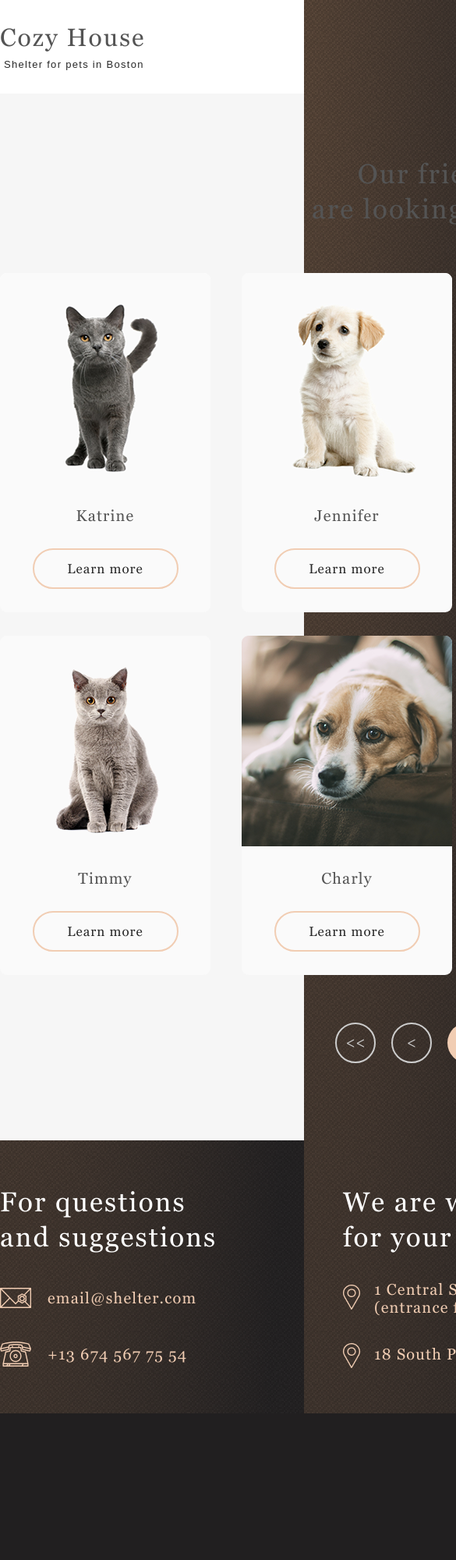
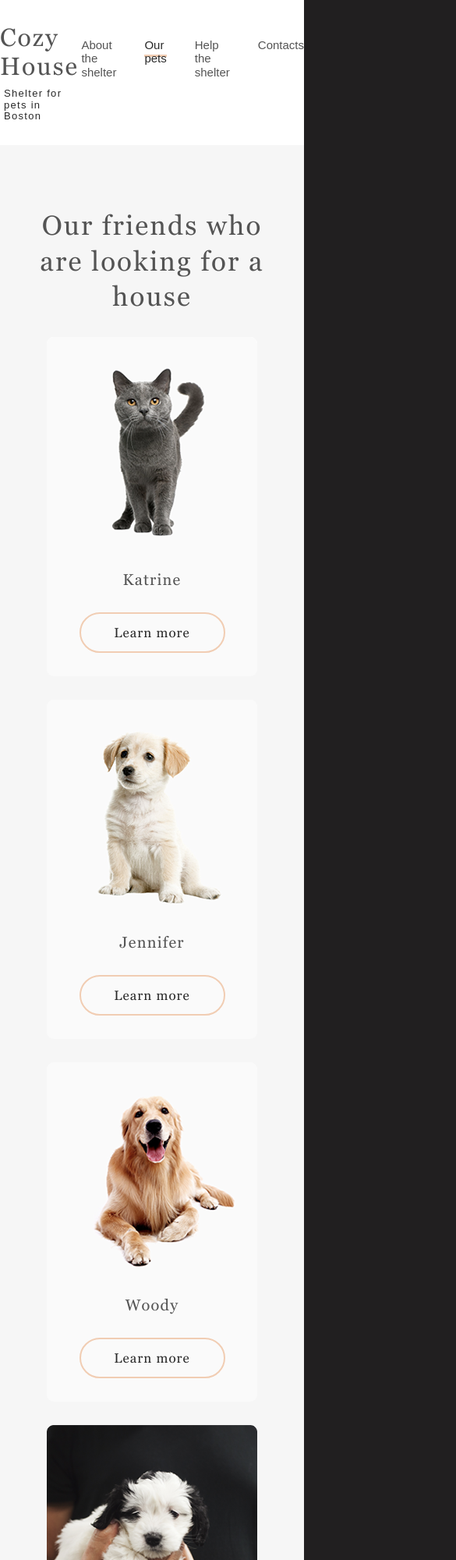
Before and after one commit to DominickMikka/shelter, a website: page shelter/our-pets.html in a window 390 px wide. Shown: the top 2000 px of the page at 78% size, 585 px wide, since content can reach past the window. Before the commit the page ends 1812 px from the top, so only its background shows below. Drawn offline with Linux system fonts and the light colour scheme; a web font is replaced by a local one.

Commit message:
feat: add our-pets page 768 px

```diff
--- a/shelter/assets/style-pets.scss
+++ b/shelter/assets/style-pets.scss
@@ -15,10 +15,11 @@ body {
 }
 
 .wrapper {
-  width: 1200px;
+  max-width: 1200px;
   margin: 0 auto;
   display: flex;
   justify-content: space-between;
+  padding: 0 40px;
 }
 
 header {
@@ -26,6 +27,14 @@ header {
   padding: 30px 0 29px 0;
   position: sticky;
   top: 0;
+
+  .mobile-menu {
+    display: none;
+    width: 30px;
+    height: 22px;
+    border: 0;
+    background: url(./images/burger.png) no-repeat;
+  }
 
   nav {
     display: flex;
@@ -268,3 +277,52 @@ footer {
     }
   }
 }
+
+@media screen and (max-width:1279px) {
+  .wrapper {
+    max-width: 708px;
+    padding: 0;
+  }
+
+  .our-friends {
+
+    padding-bottom: 76px;
+
+    h2 {
+      margin-bottom: 28px;
+    }
+
+    .pets {
+      justify-content: center;
+      margin-bottom: 40px;
+
+      .pet:nth-last-child(-n+2) {
+        display: none;
+      }
+    }
+  }
+
+  footer {
+    .wrapper {
+      flex-wrap: wrap;
+      gap: 34px 59px;
+      justify-content: center;
+    }
+
+    .contacts {
+      h3 {
+        margin-top: 8px;
+      }
+    }
+
+    .addresses {
+      h3 {
+        margin-top: 8px;
+      }
+    }
+
+    .footer-puppy {
+      padding: 0;
+    }
+  }
+}
```
Also changed, not shown: shelter/assets/style-pets.css, 1 other file.
